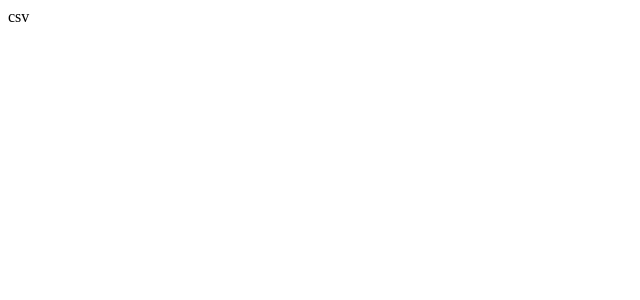
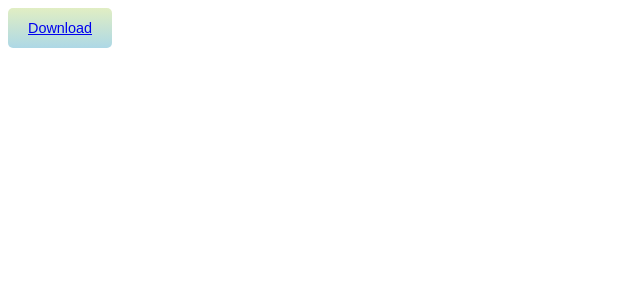
Before and after one commit to sujithvedunuri/Templars-Frontend, a Next.js app: page /csv in a window 1280 px wide. Shown: the top 300 px of the page, without its empty margins (0-640 px from the left). Built offline with nearby package versions, Linux system fonts and the light colour scheme.

Commit message:
added csv Template

```diff
--- a/pages/csv/index.js
+++ b/pages/csv/index.js
@@ -1,9 +1,78 @@
+import { CSVLink} from 'react-csv'
+import { CsvButton } from '../../styles/csvStyles';
+
+export default function Csv() {
+    const ass_name = "Kakashi"
+    const data = [
+        {
+            sno:1,
+            first_name:"edit",
+            last_name:"edit",
+            email:"edit",
+            role:"edit",
+            phno:1234567890,
+            dept:"edit",
+            assignee_name:ass_name,
+            assignee_role:"edit",
+            assignee_id:"edit",
+            hr:"edit",
+            manager:"edit",
+            issuer_name:"edit",
+            issuer_id:"edit"
+        },
+    ];
+
+    const headers = [
+        {
+            label: "SNO", key: "sno"
+        },
+        {
+            label: "First_Name", key: "first_name"
+        },
+        {
+            label: "Last_Name", key: "last_name"
+        },
+        {
+            label: "Email", key: "email"
+        },
+        {
+            label: "Role", key: "role"
+        },
+        {
+            label: "PHNO", key: "phno"
+        },
+        {
+            label: "Dept", key: "dept"
+        },
+        {
+            label: "Assignee_Name", key: "assignee_name"
+        },
+        {
+            label: "Assignee_Role", key: "assignee_role"
+        },
+        {
+            label: "Assignee_Id", key: "assignee_id"
+        },
+        {
+            label: "HR", key: "hr"
+        },
+        {
+            label: "Manager", key: "manager"
+        },
+        {
+            label: "Issuer_Name", key: "issuer_name"
+        },
+        {
+            label: "Issuer_Id", key: "issuer_id"
+        },
+    ]
 
 
-export default function Csv() {
   return (
     <div>
-      csv
+    <CsvButton>
+    <CSVLink data={data} headers={headers} filename={"Template.csv"}>Download</CSVLink>
+    </CsvButton>
     </div>
   )
 }
--- a/pages/login/index.js
+++ b/pages/login/index.js
@@ -17,7 +17,6 @@ export default function Login() {
         console.log("password", password)
         const requestOptions ={
             method: 'POST',
-            mode: 'no-cors',
             headers: { 'Content-Type': 'application/x-www-form-urlencoded' },
             body: JSON.stringify({ username: username, password : password })
         };
--- /dev/null
+++ b/styles/csvStyles.js
@@ -0,0 +1,15 @@
+import styled from 'styled-components';
+
+export const CsvButton = styled.button`
+display: block;
+background: linear-gradient(to top,lightblue , #e1eec3);
+color: #fff;
+font-size: .9rem;
+border: 0;
+border-radius: 5px;
+height: 40px;
+padding: 0 20px;
+cursor: pointer;
+box-sizing: border-box;
+text-decoration: none;
+`
```
